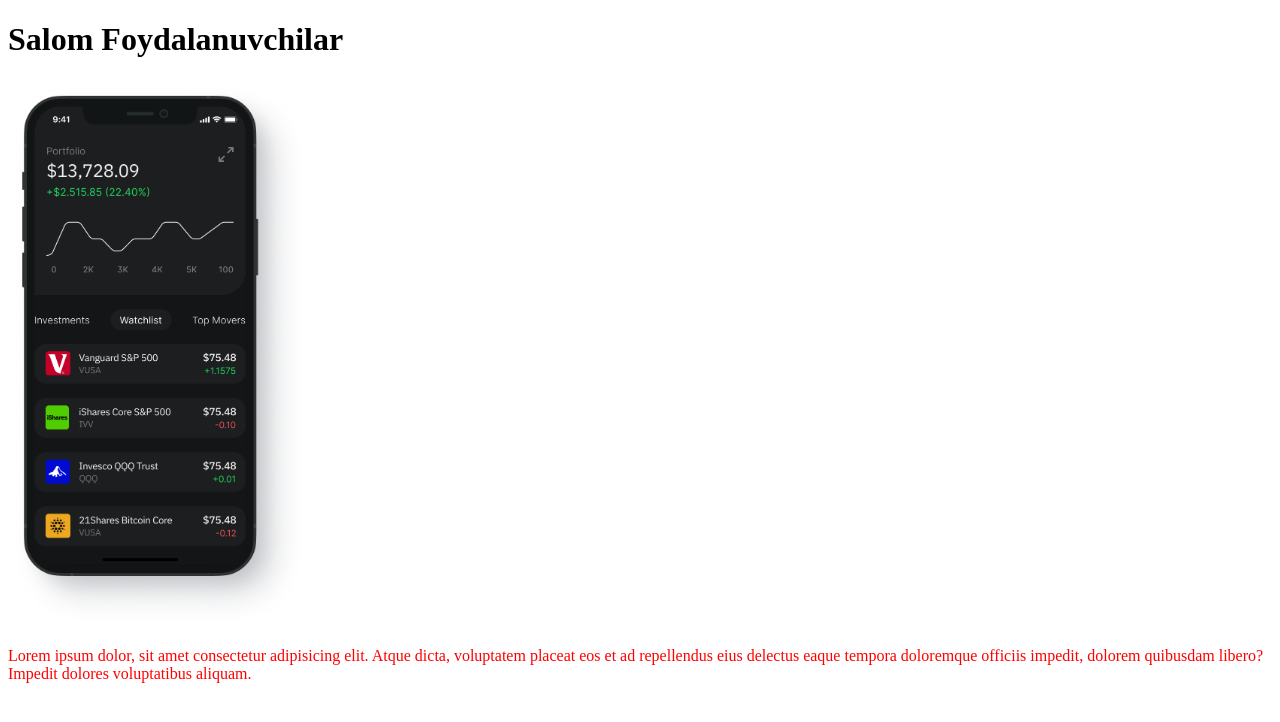
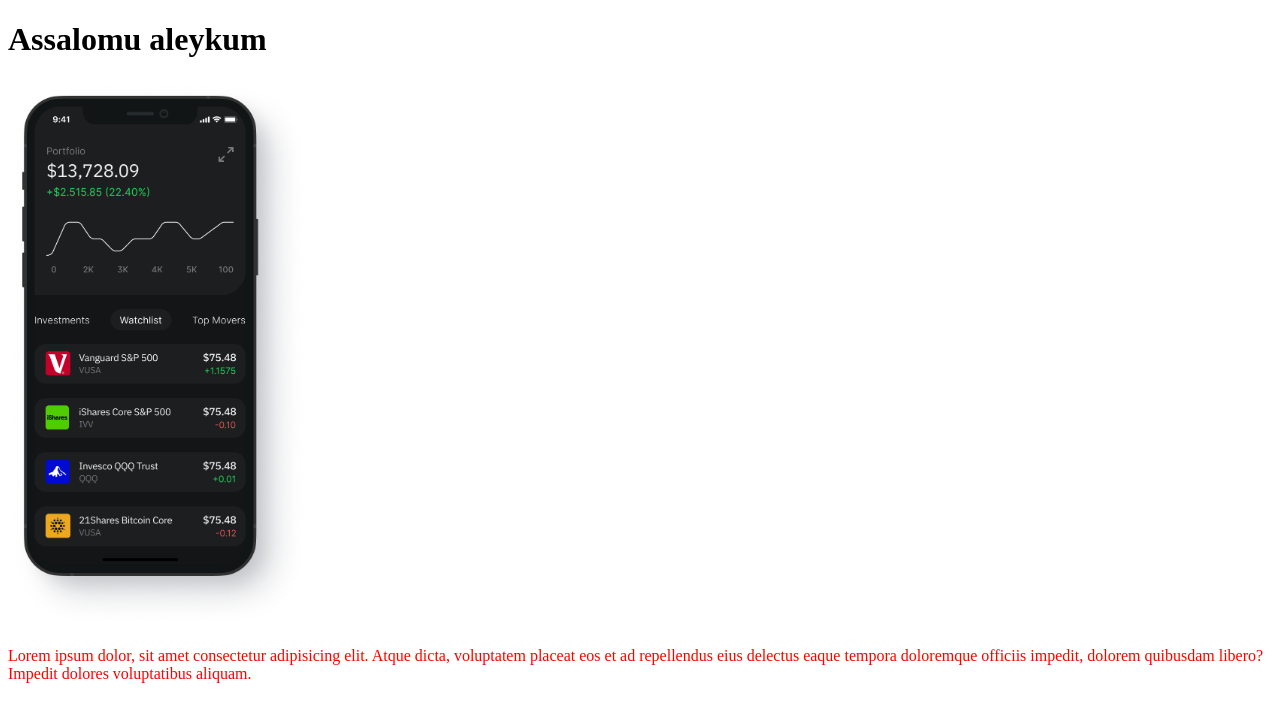
Before and after one commit to AbduraxmonBozorov/github1, a plain HTML site: page index.html in a window 1280 px wide. Drawn offline with Linux system fonts and the light colour scheme.

Commit message:
abduraxmon branch yaratilib unda index.htmldagi h1ni contenti o'zgardi

```diff
--- a/index.html
+++ b/index.html
@@ -8,7 +8,7 @@
 </head>
 <body>
 
-    <h1>Salom Foydalanuvchilar</h1>
+    <h1>Assalomu aleykum</h1>
 
     <img src="./imgs/iPhone1@2x.png" alt="">
     <p>Lorem ipsum dolor, sit amet consectetur adipisicing elit. Atque dicta, voluptatem placeat eos et ad repellendus eius delectus eaque tempora doloremque officiis impedit, dolorem quibusdam libero? Impedit dolores voluptatibus aliquam.</p>
```
